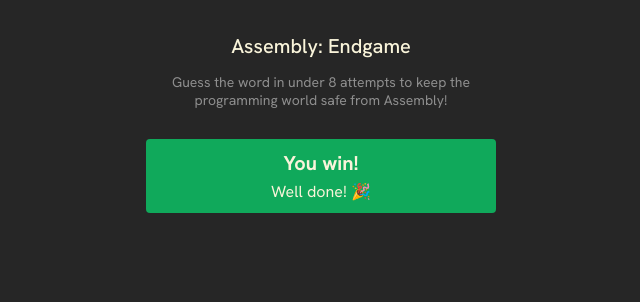
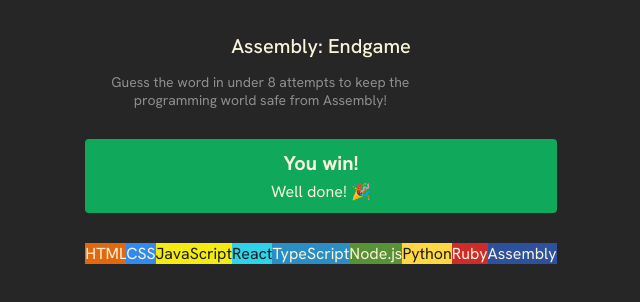
Before and after one commit to jacquikeating/assembly-endgame, a React (Vite) app: page / in a window 1280 px wide. Shown: the top 302 px of the page, without its empty margins (319-959 px from the left). Built offline with nearby package versions, Linux system fonts and the light colour scheme.

Commit message:
Built <Languages> component
- Created Languages.jsx.
- Imported languages (the data array).
Created a .map() function to generate <span> elements representing each language, including inline styles to use the colours and background colours provided by the objects.
- Imported into <App>.

```diff
--- a/src/App.jsx
+++ b/src/App.jsx
@@ -1,6 +1,7 @@
 import { useState } from 'react'
 import Header from './components/Header'
 import Status from './components/Status'
+import Languages from './components/Languages'
 
 function App() {
 
@@ -8,6 +9,7 @@
     <>
       <Header />
       <Status />
+      <Languages />
     </>
   )
 }
--- /dev/null
+++ b/src/components/Languages.jsx
@@ -0,0 +1,20 @@
+import { languages } from "../languages.js"
+console.log(languages)
+
+export default function Languages() {
+    return (
+        <section className="languages-container">
+            {languages.map((lang, index) => {
+                    return (
+                        <span
+                            className="language-chip"
+                            style={{backgroundColor: lang.backgroundColor, color: lang.color}}
+                            key={index}
+                        >
+                            {lang.name}
+                        </span>
+                    )
+                })}
+        </section>
+    )
+}
```
